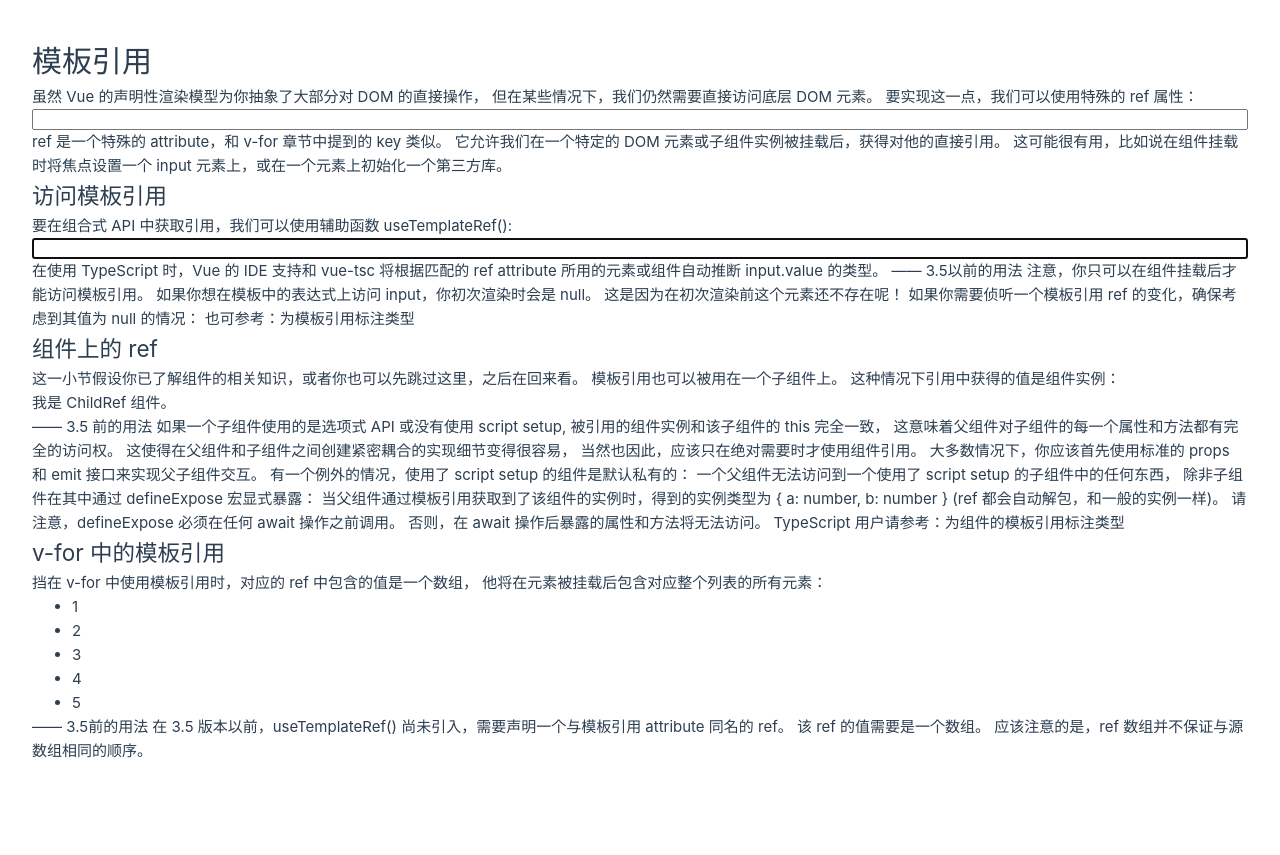
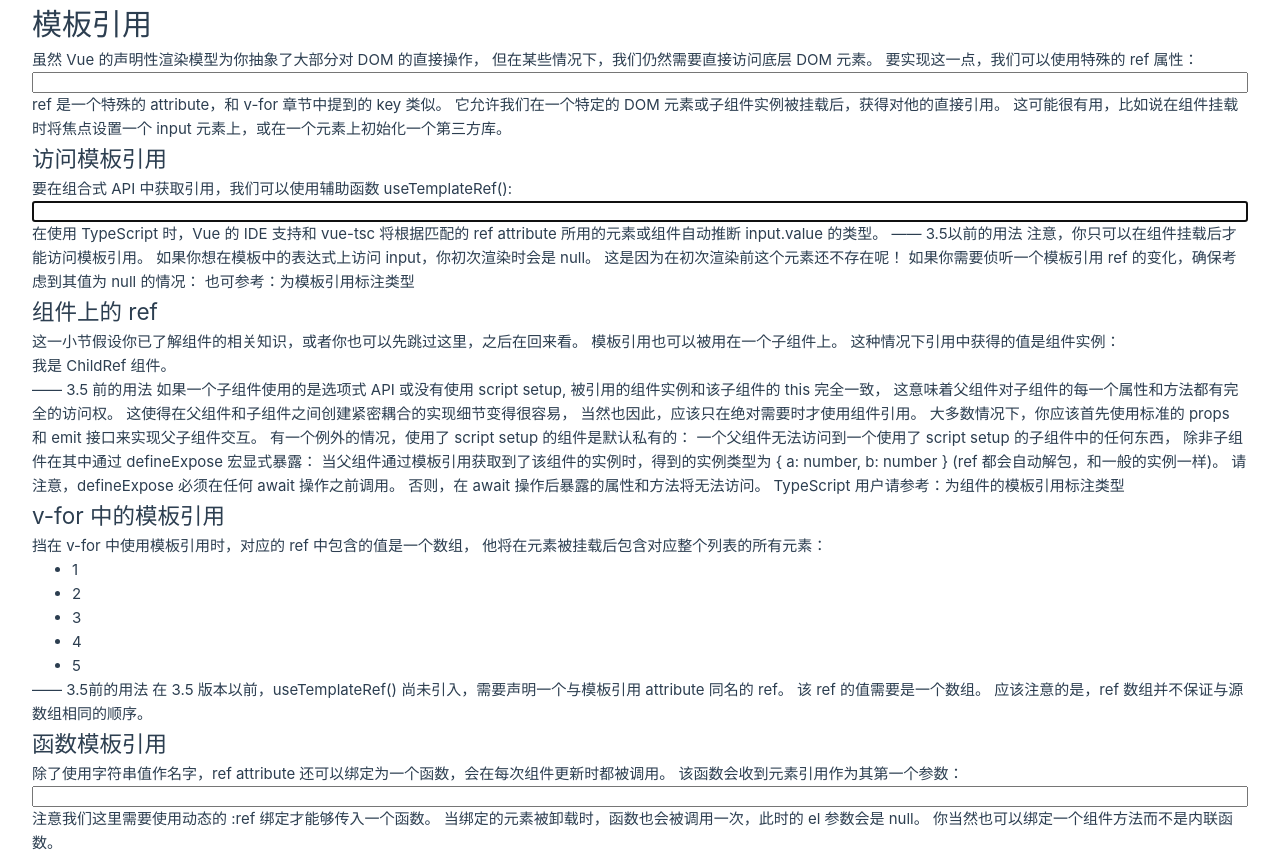
Before and after one commit to ShenlongDev/vue_xx, a Vue app: page / in a window 1280 px wide. Before the commit the page ends 800 px from the top, so only its background shows below. Built offline with nearby package versions, Linux system fonts and the light colour scheme.

Commit message:
docs: 函数模板引用

```diff
--- a/src/TemplateRef.vue
+++ b/src/TemplateRef.vue
@@ -97,4 +97,12 @@ onMounted(() => console.log(itemRefs.value))
   在 3.5 版本以前，useTemplateRef() 尚未引入，需要声明一个与模板引用 attribute 同名的 ref。
   该 ref 的值需要是一个数组。
   应该注意的是，ref 数组并不保证与源数组相同的顺序。
+
+  <h2>函数模板引用</h2>
+  除了使用字符串值作名字，ref attribute 还可以绑定为一个函数，会在每次组件更新时都被调用。
+  该函数会收到元素引用作为其第一个参数：
+  <input :ref="(el) => { /* 将 el 赋值给一个数据属性或 ref 变量 */ }">
+  注意我们这里需要使用动态的 :ref 绑定才能够传入一个函数。
+  当绑定的元素被卸载时，函数也会被调用一次，此时的 el 参数会是 null。
+  你当然也可以绑定一个组件方法而不是内联函数。
 </template>
```
